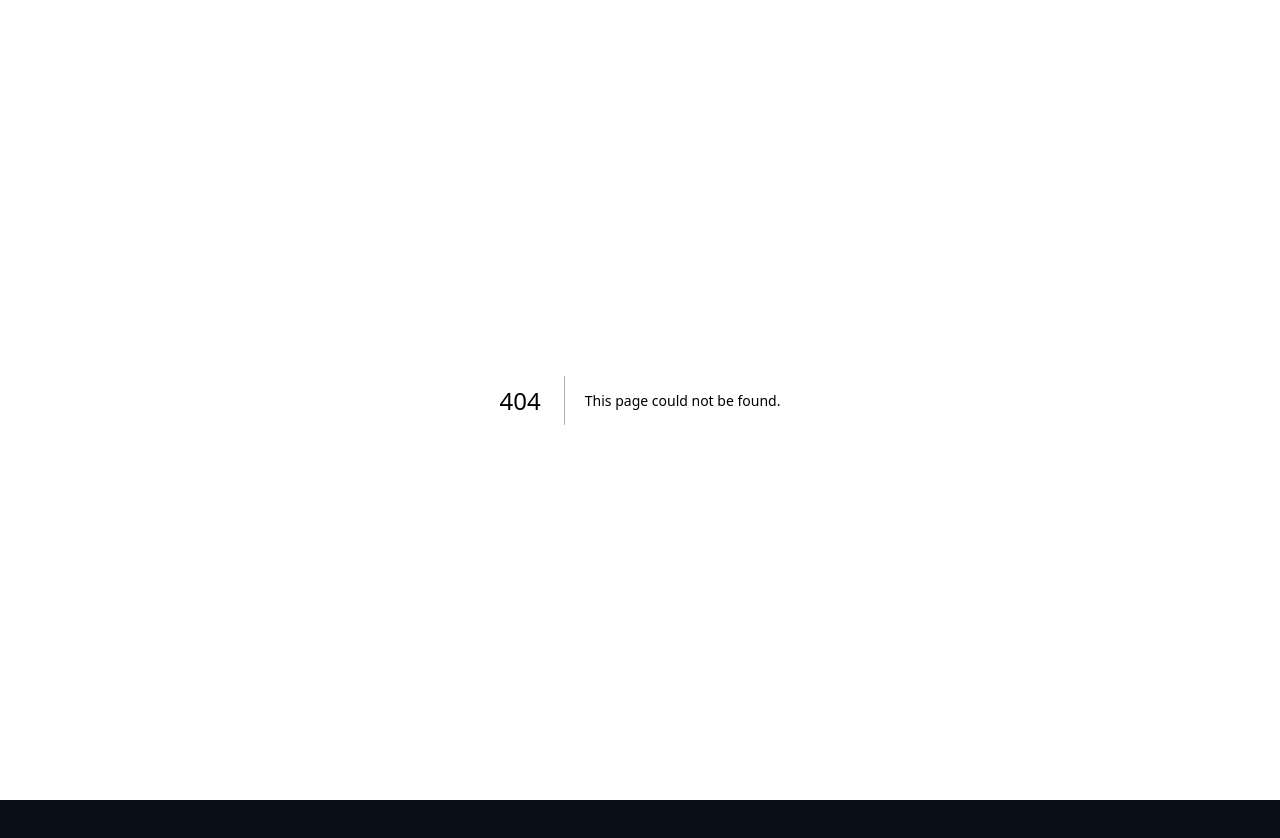
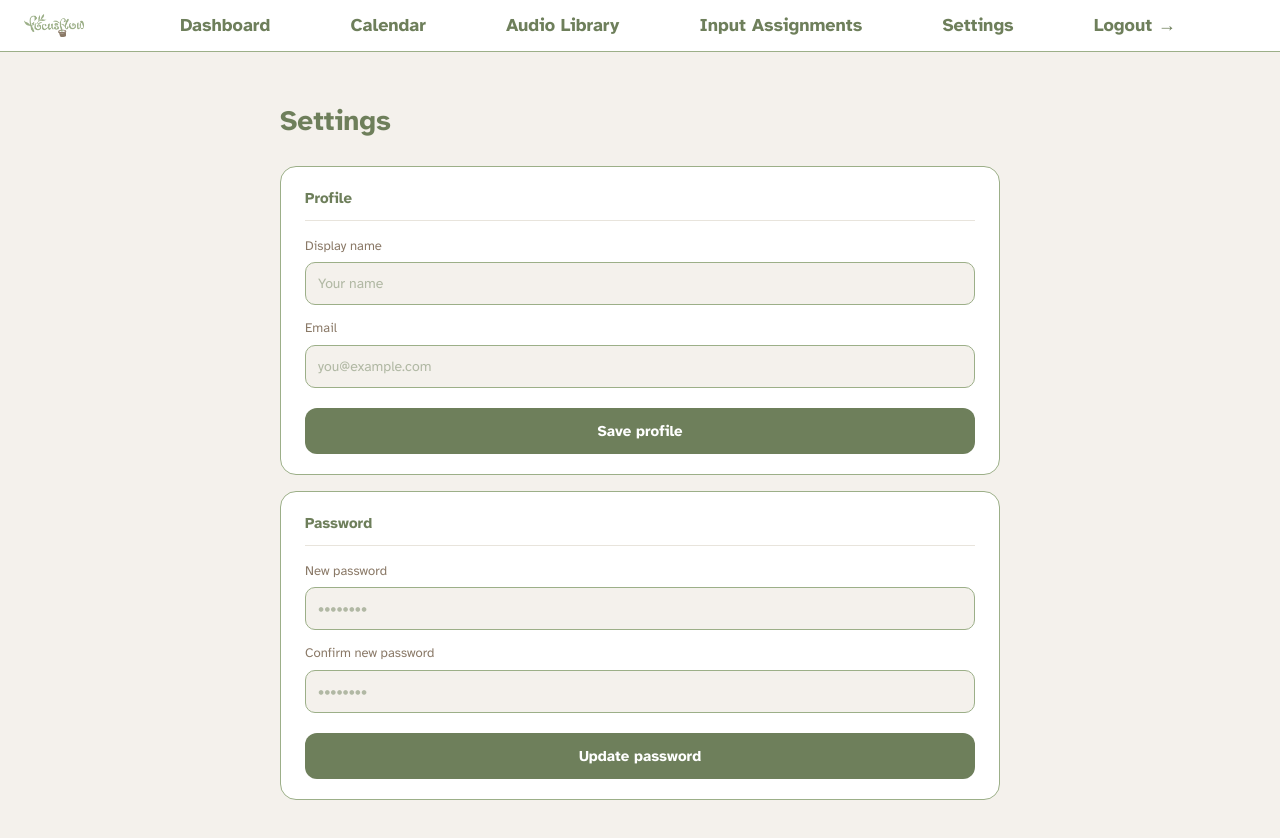
Before and after one commit to rskutt6/senior-seminar, a Next.js app in the folder apps/web/: page /dashboard/settings in a window 1280 px wide. Before the commit this address had no page. Shown: the top 838 px of the page. Before the commit the page ends 800 px from the top, so only its background shows below. Built offline with nearby package versions, Linux system fonts and the light colour scheme.

Commit message:
this is the start of the settings page. buttons do not yet have functionality

```diff
--- a/apps/web/app/dashboard/_components/TopNav.tsx
+++ b/apps/web/app/dashboard/_components/TopNav.tsx
@@ -1,5 +1,7 @@
+'use client';
 import Link from "next/link";
 import Image from "next/image";
+import { useEffect, useState } from "react";
 
 const tabs = [
   { label: "Dashboard", href: "/dashboard" },
@@ -11,6 +13,13 @@ const tabs = [
 ];
 
 export default function TopNav() {
+  const [name, setName] = useState('');
+
+  useEffect(() => {
+    const stored = localStorage.getItem('name');
+    if (stored) setName(stored);
+  }, []);
+
   return (
     <header style={styles.header} aria-label="Top navigation">
       <Image
@@ -27,6 +36,7 @@ export default function TopNav() {
           </Link>
         ))}
       </nav>
+      {name && <div style={styles.greeting}>Hi, {name}</div>}
     </header>
   );
 }
@@ -53,4 +63,10 @@ const styles: Record<string, React.CSSProperties> = {
     border: "none",
     background: "transparent",
   },
+  greeting: {
+    fontWeight: 700,
+    fontSize: 15,
+    color: "#8A7967",
+    whiteSpace: "nowrap",
+  },
 };
--- /dev/null
+++ b/apps/web/app/dashboard/settings/page.tsx
@@ -0,0 +1,79 @@
+'use client';
+import { useState } from 'react';
+
+export default function SettingsPage() {
+  const [profile, setProfile] = useState({ name: '', email: '' });
+  const [passwords, setPasswords] = useState({ new: '', confirm: '' });
+
+  const handleSaveProfile = () => {
+    localStorage.setItem('name', profile.name);
+  };
+
+  return (
+    <main style={page}>
+      <div style={card}>
+        <h1 style={title}>Settings</h1>
+
+        <section style={section}>
+          <h2 style={sectionTitle}>Profile</h2>
+          <div style={field}>
+            <label style={label}>Display name</label>
+            <input
+              style={input}
+              type="text"
+              placeholder="Your name"
+              value={profile.name}
+              onChange={(e) => setProfile({ ...profile, name: e.target.value })}
+            />
+          </div>
+          <div style={field}>
+            <label style={label}>Email</label>
+            <input
+              style={input}
+              type="email"
+              placeholder="you@example.com"
+              value={profile.email}
+              onChange={(e) => setProfile({ ...profile, email: e.target.value })}
+            />
+          </div>
+          <button style={saveBtn} onClick={handleSaveProfile}>Save profile</button>
+        </section>
+
+        <section style={section}>
+          <h2 style={sectionTitle}>Password</h2>
+          <div style={field}>
+            <label style={label}>New password</label>
+            <input
+              style={input}
+              type="password"
+              placeholder="••••••••"
+              value={passwords.new}
+              onChange={(e) => setPasswords({ ...passwords, new: e.target.value })}
+            />
+          </div>
+          <div style={field}>
+            <label style={label}>Confirm new password</label>
+            <input
+              style={input}
+              type="password"
+              placeholder="••••••••"
+              value={passwords.confirm}
+              onChange={(e) => setPasswords({ ...passwords, confirm: e.target.value })}
+            />
+          </div>
+          <button style={saveBtn}>Update password</button>
+        </section>
+      </div>
+    </main>
+  );
+}
+
+const page: React.CSSProperties = { minHeight: '100vh', padding: 24, background: '#F4F1EC', color: '#6E7F5B' };
+const card: React.CSSProperties = { maxWidth: 720, margin: '0 auto' };
+const title: React.CSSProperties = { fontSize: 28, fontWeight: 900, color: '#6E7F5B', marginBottom: 24 };
+const section: React.CSSProperties = { background: '#ffffff', border: '1px solid #9CAF88', borderRadius: 16, padding: '20px 24px', marginBottom: 16 };
+const sectionTitle: React.CSSProperties = { fontSize: 15, fontWeight: 700, color: '#6E7F5B', marginBottom: 16, paddingBottom: 10, borderBottom: '1px solid #e8e4dc' };
+const field: React.CSSProperties = { marginBottom: 14 };
+const label: React.CSSProperties = { fontSize: 13, color: '#8A7967', marginBottom: 6, display: 'block' };
+const input: React.CSSProperties = { width: '100%', padding: '10px 12px', borderRadius: 10, border: '1px solid #9CAF88', background: '#F4F1EC', color: '#6E7F5B', fontSize: 14, fontFamily: 'inherit', outline: 'none' };
+const saveBtn: React.CSSProperties = { marginTop: 6, width: '100%', padding: 12, borderRadius: 12, border: 'none', background: '#6E7F5B', color: '#fff', fontSize: 15, fontWeight: 700, cursor: 'pointer', fontFamily: 'inherit' };
```
